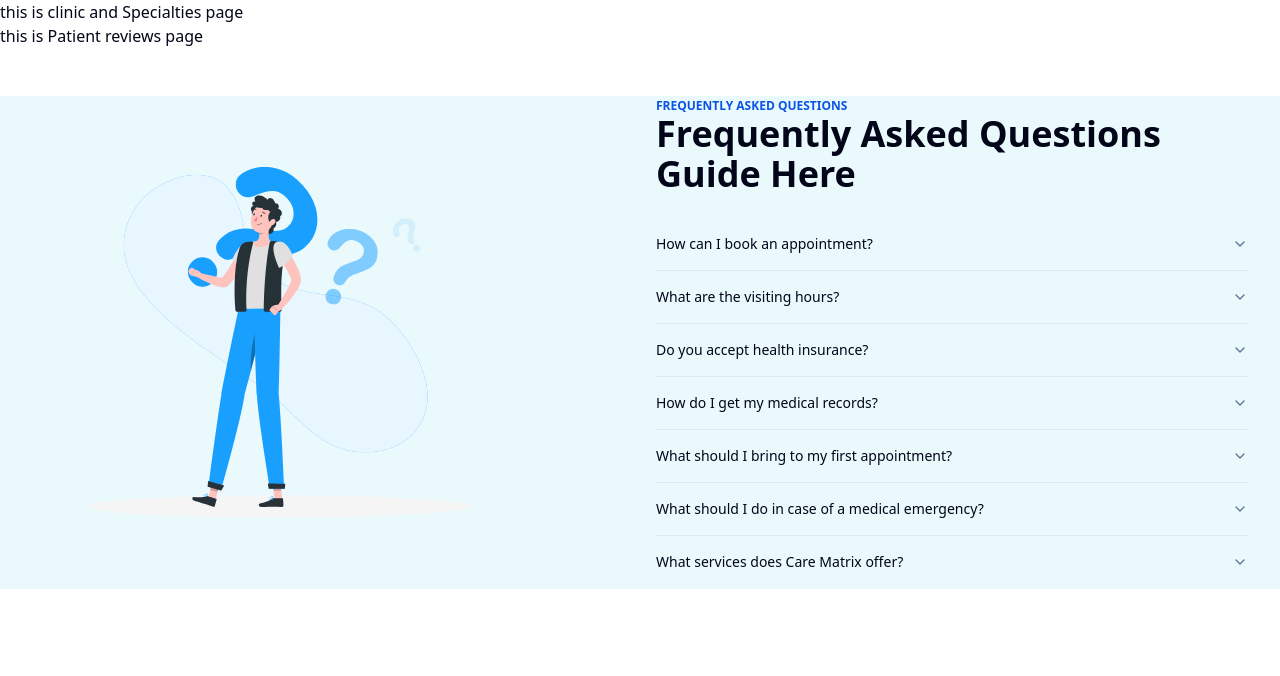
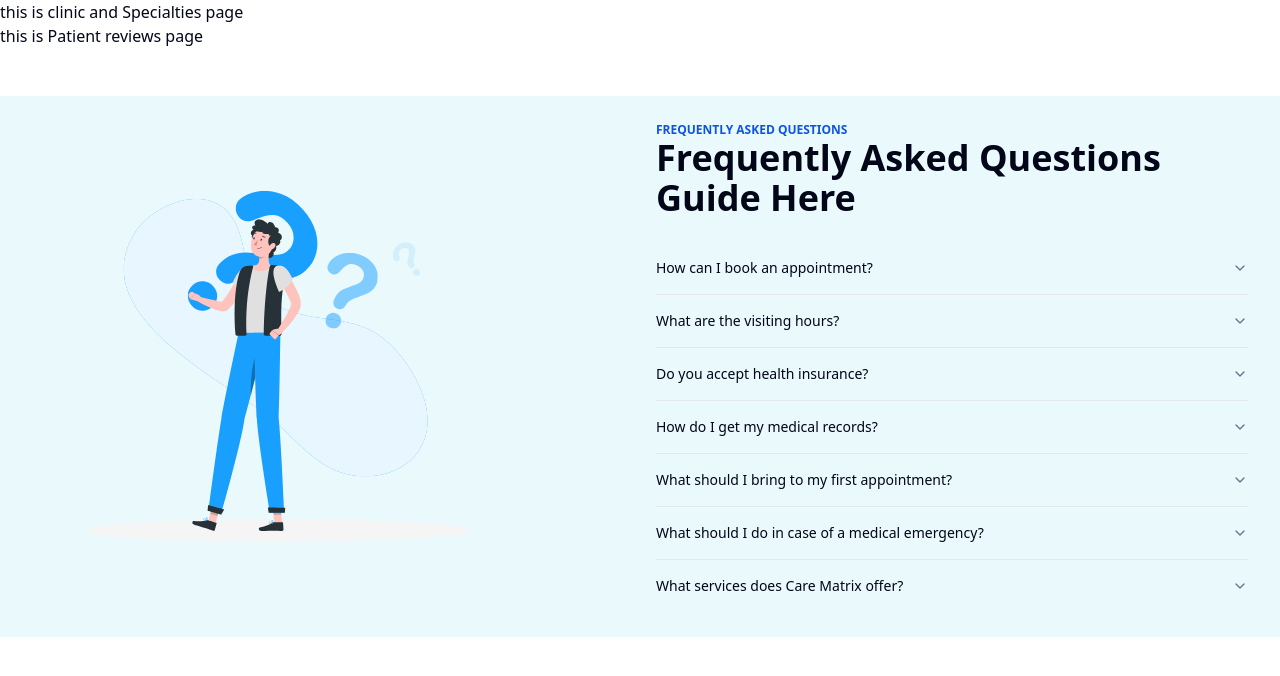
Before and after one commit to ssmahim01/Care-Matrix-With-Dev-Sync, a React (Vite) app: page / in a window 1280 px wide. Shown: the top 676 px of the page. Built offline with nearby package versions, Linux system fonts and the light colour scheme.

Commit message:
faq modifiction

```diff
--- a/src/pages/Home/Faq.jsx
+++ b/src/pages/Home/Faq.jsx
@@ -54,7 +54,7 @@
                 transition={{ duration: 0.8, ease: "easeOut" }}
                 className="container mx-auto  px-4 lg:px-8 "
             >
-                <div className="flex flex-col md:flex-row items-center gap-8">
+                <div className="flex flex-col md:flex-row items-center gap-8 py-10 xl:py-6">
 
                     <motion.div
                         initial={{ opacity: 0, scale: 0.8 }}
```
